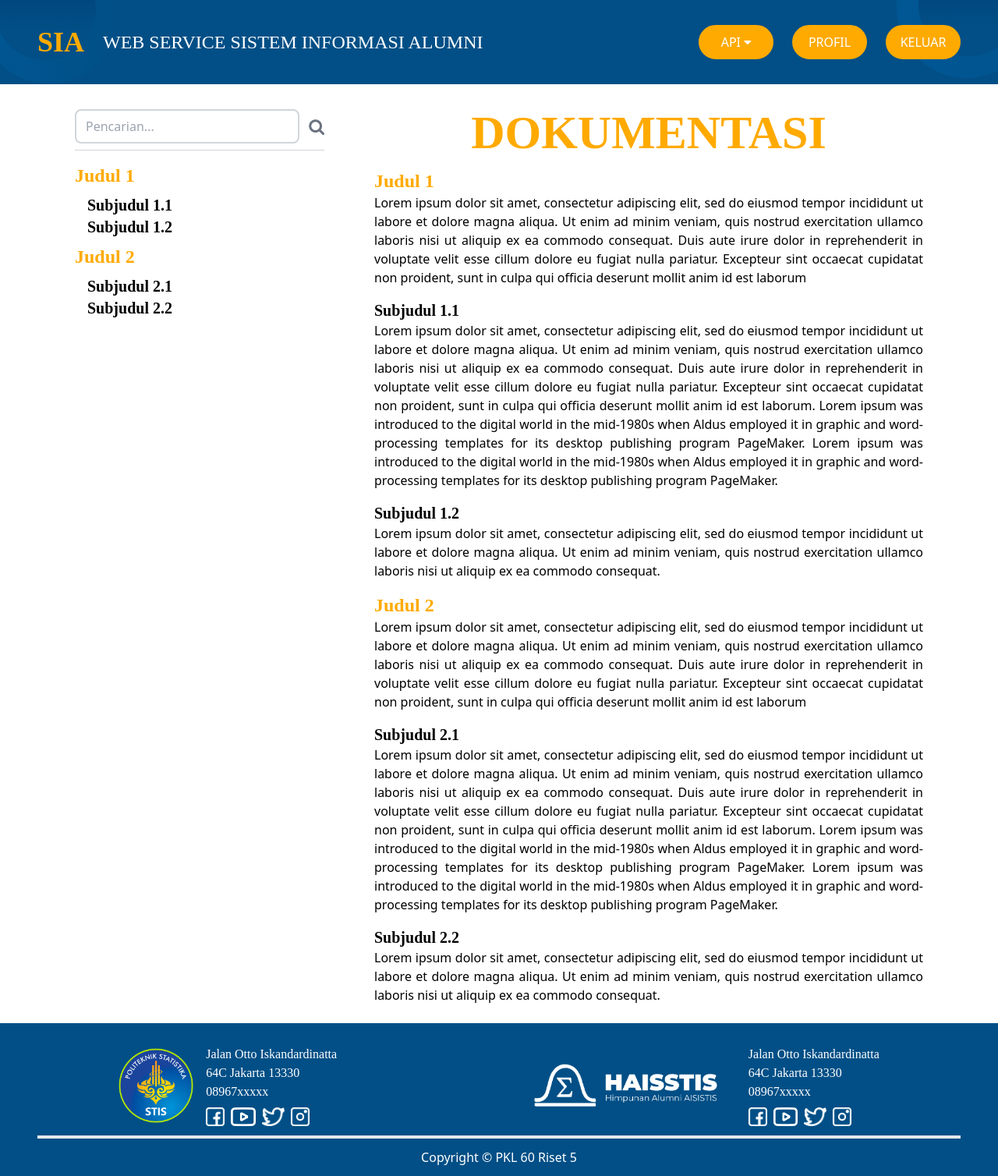
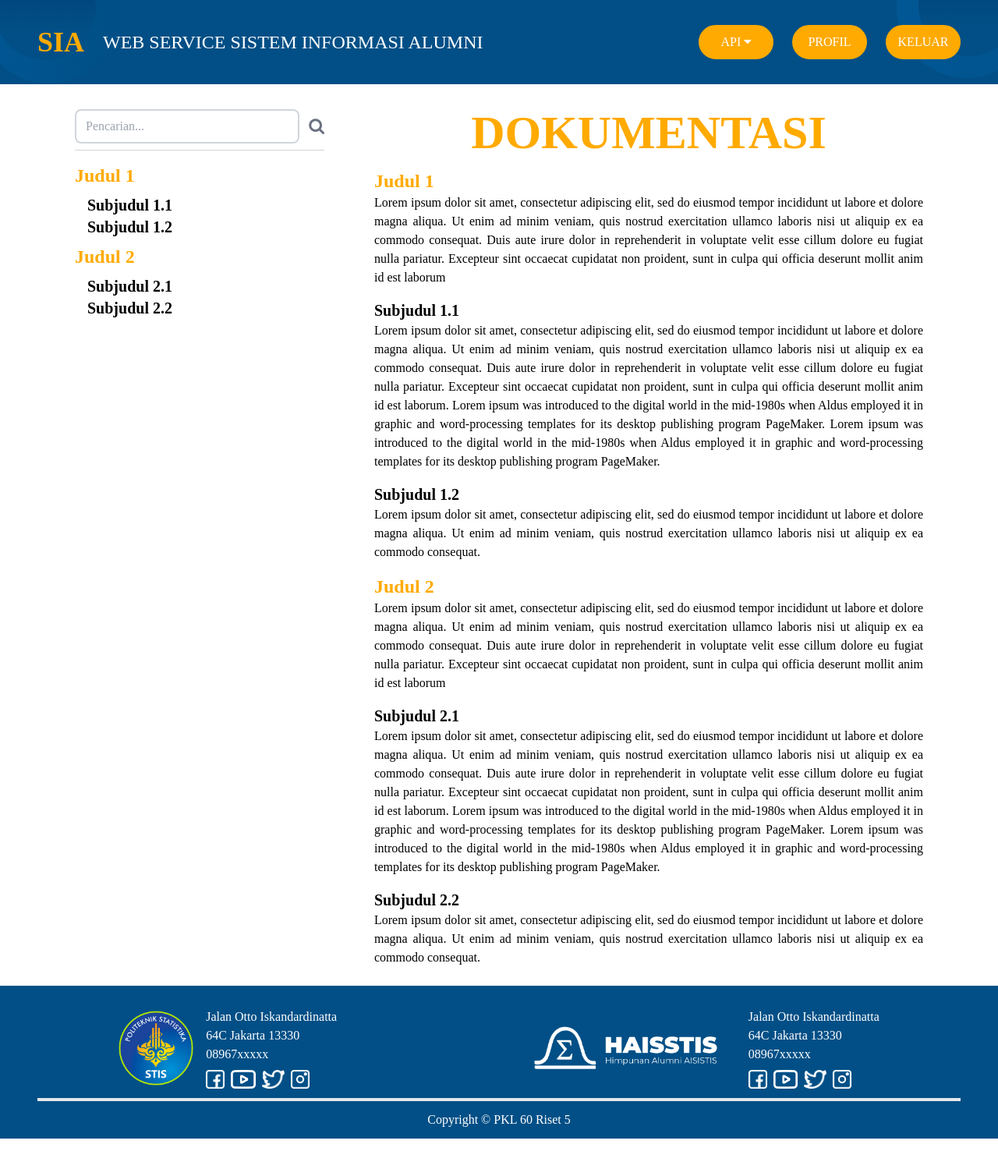
Before and after one commit to timotiusvincent26/webservice_pages, a CodeIgniter 4 app: the page made by app/Views/kontenWebservice/dokumentasi.php in a window 1280 px wide; the page is wider, and only the part inside the window is pictured. Shown: that part at 78% size. After the commit the page ends 1460 px from the top of that part, so only its background shows below. Run offline with PHP 8.4 and a stand-in for CodeIgniter, Linux system fonts and the light colour scheme; the template is opened without the code that fills it, so the values that code supplies are empty; style sheets or scripts are compiled from the project's sources; some libraries are stand-ins or nearby versions.

Commit message:
menerapkan font cabin ke page dokumentasi, penyesuaian font, dan pengaturan url ke page utama webservice

```diff
--- a/app/Controllers/Webservice.php
+++ b/app/Controllers/Webservice.php
@@ -6,7 +6,7 @@ class Webservice extends BaseController
 {
 	public function index()
 	{
-		return view('kontenWebservice/dokumentasi.php');
+		return view('kontenWebservice/utama_dev.php');
 	}
 
 	public function dokumentasi()
--- a/app/Views/kontenWebservice/dokumentasi.php
+++ b/app/Views/kontenWebservice/dokumentasi.php
@@ -8,15 +8,15 @@
             <button><i class="fa fa-search fa-lg text-gray-500 ml-3 hover:text-gray-800"></i></button>
         </div>
         <hr class="border-gray-300 mt-2">
-        <ul class="mt-4 font-heading text-secondary text-2xl font-bold">
-            <li class="mt-2"><a href="#judul1">Judul 1</a>
-                <ul class="ml-4 mt-2 text-black text-xl">
+        <ul class="mt-4 font-heading text-secondary text-2xl">
+            <li class="mt-2 font-bold"><a href="#judul1">Judul 1</a>
+                <ul class="ml-4 mt-2 text-black text-xl font-paragraph font-bold">
                     <li><a href="#sub11">Subjudul 1.1</a></li>
                     <li><a href="#sub12">Subjudul 1.2</a></li>
                 </ul>
             </li>
-            <li class="mt-2"><a href="#judul2">Judul 2</a>
-                <ul class="ml-4 mt-2 text-black text-xl">
+            <li class="mt-2 font-bold"><a href="#judul2">Judul 2</a>
+                <ul class="ml-4 mt-2 text-black text-xl font-paragraph font-bold">
                     <li><a href="#sub21">Subjudul 2.1</a></li>
                     <li><a href="#sub22">Subjudul 2.2</a></li>
                 </ul>
@@ -29,11 +29,11 @@
         <div class="text-justify">
             Lorem ipsum dolor sit amet, consectetur adipiscing elit, sed do eiusmod tempor incididunt ut labore et dolore magna aliqua. Ut enim ad minim veniam, quis nostrud exercitation ullamco laboris nisi ut aliquip ex ea commodo consequat. Duis aute irure dolor in reprehenderit in voluptate velit esse cillum dolore eu fugiat nulla pariatur. Excepteur sint occaecat cupidatat non proident, sunt in culpa qui officia deserunt mollit anim id est laborum
         </div>
-        <h3 class="text-xl mt-4 font-heading font-bold" id="sub11">Subjudul 1.1</h3>
+        <h3 class="text-xl mt-4 font-bold" id="sub11">Subjudul 1.1</h3>
         <div class="text-justify">
             Lorem ipsum dolor sit amet, consectetur adipiscing elit, sed do eiusmod tempor incididunt ut labore et dolore magna aliqua. Ut enim ad minim veniam, quis nostrud exercitation ullamco laboris nisi ut aliquip ex ea commodo consequat. Duis aute irure dolor in reprehenderit in voluptate velit esse cillum dolore eu fugiat nulla pariatur. Excepteur sint occaecat cupidatat non proident, sunt in culpa qui officia deserunt mollit anim id est laborum. Lorem ipsum was introduced to the digital world in the mid-1980s when Aldus employed it in graphic and word-processing templates for its desktop publishing program PageMaker. Lorem ipsum was introduced to the digital world in the mid-1980s when Aldus employed it in graphic and word-processing templates for its desktop publishing program PageMaker.
         </div>
-        <h3 class="text-xl mt-4 font-heading font-bold" id="sub12">Subjudul 1.2</h3>
+        <h3 class="text-xl mt-4 font-bold" id="sub12">Subjudul 1.2</h3>
         <div class="text-justify">
             Lorem ipsum dolor sit amet, consectetur adipiscing elit, sed do eiusmod tempor incididunt ut labore et dolore magna aliqua. Ut enim ad minim veniam, quis nostrud exercitation ullamco laboris nisi ut aliquip ex ea commodo consequat.
         </div>
@@ -41,11 +41,11 @@
         <div class="text-justify">
             Lorem ipsum dolor sit amet, consectetur adipiscing elit, sed do eiusmod tempor incididunt ut labore et dolore magna aliqua. Ut enim ad minim veniam, quis nostrud exercitation ullamco laboris nisi ut aliquip ex ea commodo consequat. Duis aute irure dolor in reprehenderit in voluptate velit esse cillum dolore eu fugiat nulla pariatur. Excepteur sint occaecat cupidatat non proident, sunt in culpa qui officia deserunt mollit anim id est laborum
         </div>
-        <h3 class="text-xl mt-4 font-heading font-bold" id="sub21">Subjudul 2.1</h3>
+        <h3 class="text-xl mt-4 font-bold" id="sub21">Subjudul 2.1</h3>
         <div class="text-justify">
             Lorem ipsum dolor sit amet, consectetur adipiscing elit, sed do eiusmod tempor incididunt ut labore et dolore magna aliqua. Ut enim ad minim veniam, quis nostrud exercitation ullamco laboris nisi ut aliquip ex ea commodo consequat. Duis aute irure dolor in reprehenderit in voluptate velit esse cillum dolore eu fugiat nulla pariatur. Excepteur sint occaecat cupidatat non proident, sunt in culpa qui officia deserunt mollit anim id est laborum. Lorem ipsum was introduced to the digital world in the mid-1980s when Aldus employed it in graphic and word-processing templates for its desktop publishing program PageMaker. Lorem ipsum was introduced to the digital world in the mid-1980s when Aldus employed it in graphic and word-processing templates for its desktop publishing program PageMaker.
         </div>
-        <h3 class="text-xl mt-4 font-heading font-bold" id="sub22">Subjudul 2.2</h3>
+        <h3 class="text-xl mt-4 font-bold" id="sub22">Subjudul 2.2</h3>
         <div class="text-justify">
             Lorem ipsum dolor sit amet, consectetur adipiscing elit, sed do eiusmod tempor incididunt ut labore et dolore magna aliqua. Ut enim ad minim veniam, quis nostrud exercitation ullamco laboris nisi ut aliquip ex ea commodo consequat.
         </div>
--- a/app/Views/layoutWebservice/templateWebservice.php
+++ b/app/Views/layoutWebservice/templateWebservice.php
@@ -10,9 +10,7 @@
     <title>Web Service | SIA</title>
 </head>
 
-<!-- CATATAN: Font Cabin belum bisa dipakai, kayaknya ada salah waktu konfigurasi di Tailwind nya, coba bantu cek lagi ya guys! Sama font Poppins nya masih tebel banget, gabisa diganti jenis ketebalannya... -->
-
-<body class="flex min-h-screen flex-col w-screen overflow-x-hidden">
+<body class="flex min-h-screen flex-col w-screen overflow-x-hidden font-paragraph">
     <!-- HEADER -->
     <div class="bg-primary py-8 px-12 w-full">
         <div class="lingkaran-luar" id="kiri">
```
Also changed, not shown: public/img/logo api.png (added).
